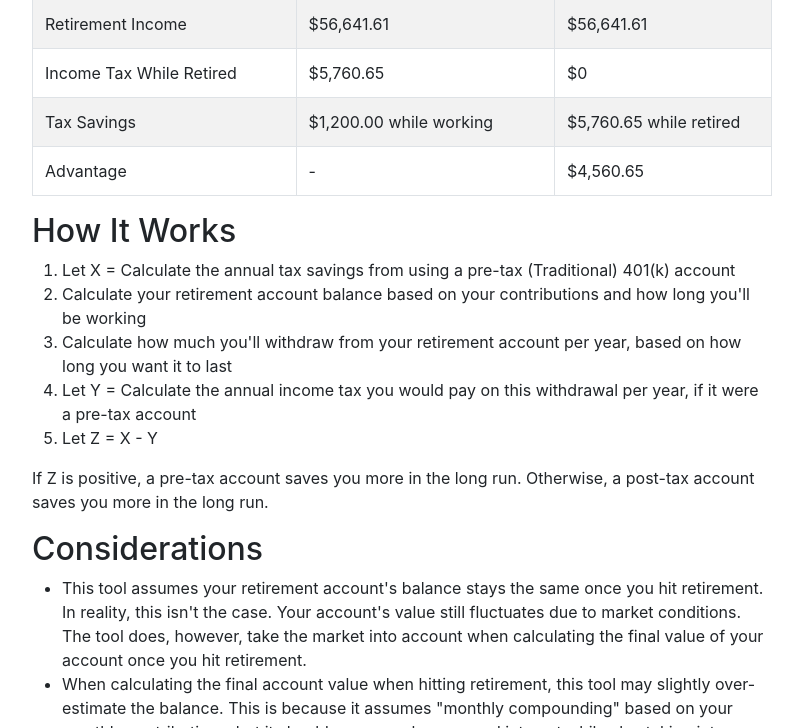
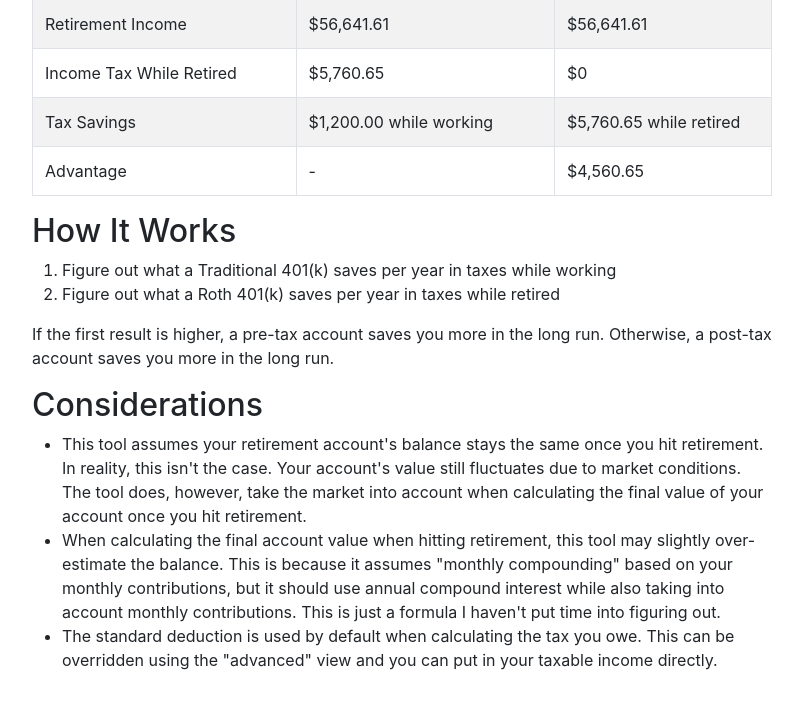
Before and after one commit to PlanetLotus/PlanetLotus.github.io, a Jekyll site: the page built from _posts/2019-07-07-401k-calculator.md, in a window 1280 px wide and 900 px high, scrolled down 748 px, cut to the strip 0-728 px from the top of the window. Shown: the whole strip, without its empty margins (238-1041 px from the left). Built offline with Jekyll 4.4.1, drawn with Linux system fonts in a browser that asks for light colours; comment, search, counter and statistics services are not loaded.

Commit message:
Update 2019-07-07-401k-calculator.md

```diff
--- a/_posts/2019-07-07-401k-calculator.md
+++ b/_posts/2019-07-07-401k-calculator.md
@@ -104,14 +104,11 @@ tags: [money]
 <h2>How It Works</h2>
 
 <ol>
-  <li>Let X = Calculate the annual tax savings from using a pre-tax (Traditional) 401(k) account</li>
-  <li>Calculate your retirement account balance based on your contributions and how long you'll be working</li>
-  <li>Calculate how much you'll withdraw from your retirement account per year, based on how long you want it to last</li>
-  <li>Let Y = Calculate the annual income tax you would pay on this withdrawal per year, if it were a pre-tax account</li>
-  <li>Let Z = X - Y</li>
+  <li>Figure out what a Traditional 401(k) saves per year in taxes while working</li>
+  <li>Figure out what a Roth 401(k) saves per year in taxes while retired</li>
 </ol>
 
-<p>If Z is positive, a pre-tax account saves you more in the long run. Otherwise, a post-tax account saves you more in the long run.</p>
+<p>If the first result is higher, a pre-tax account saves you more in the long run. Otherwise, a post-tax account saves you more in the long run.</p>
 
 <h2>Considerations</h2>
 
```
